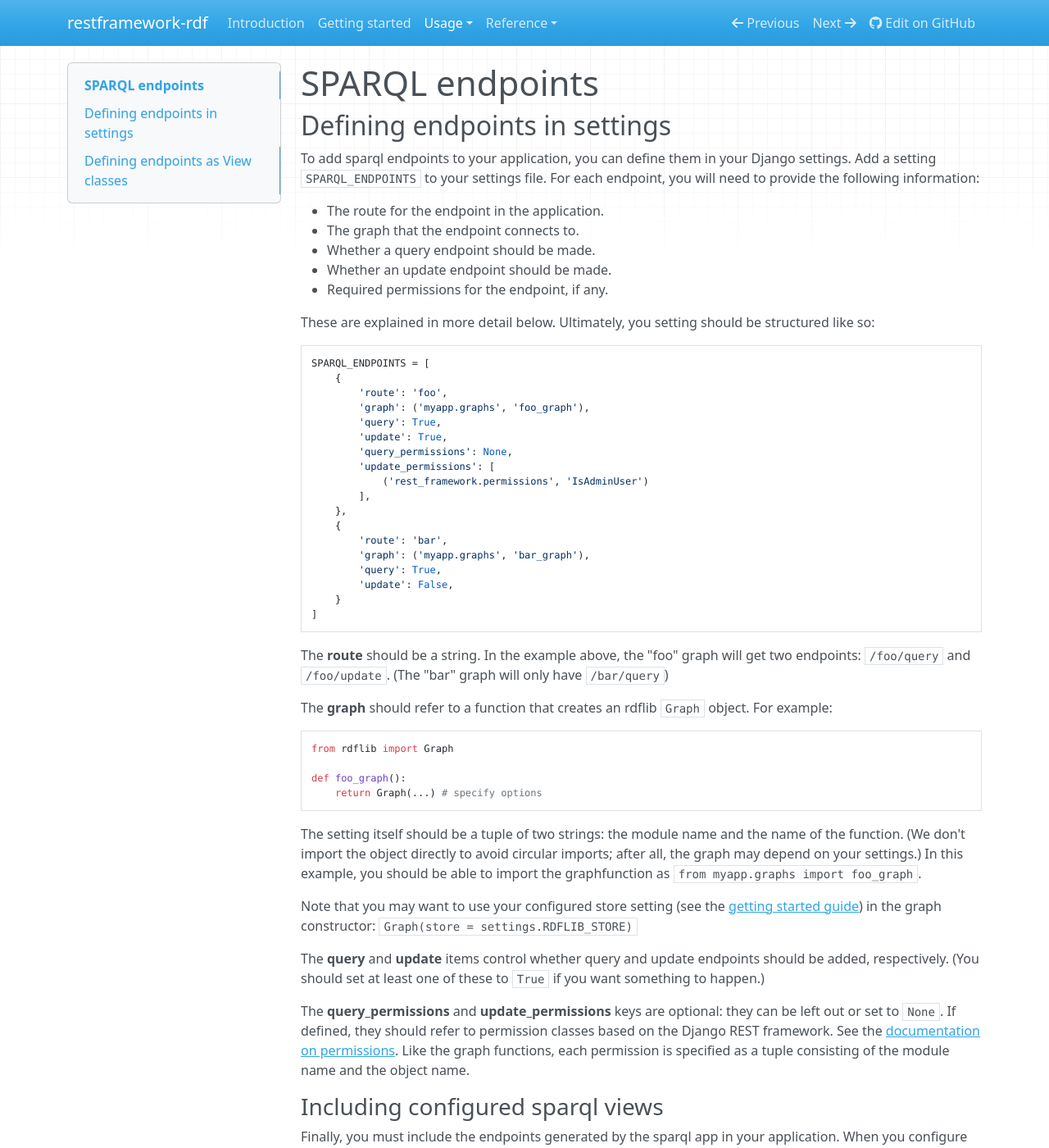
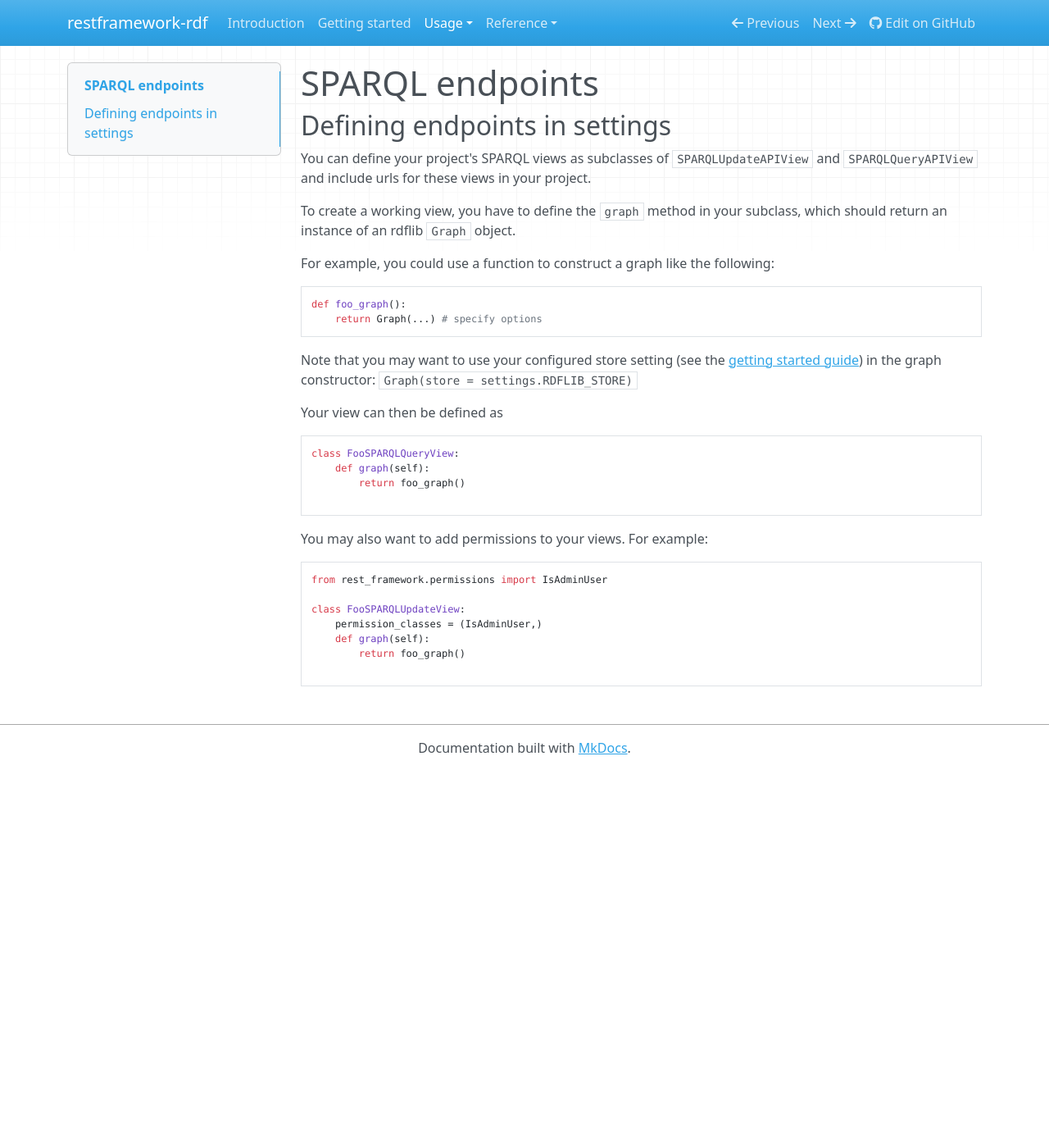
Before and after one commit to UUDigitalHumanitieslab/restframework-rdf, an MkDocs documentation site: the page built from docs/sparql-endpoints.md, in a window 1280 px wide and 1400 px high. Shown: the whole window at 82% size. Built offline with MkDocs 1.6.1, drawn with Linux system fonts in a browser that asks for light colours; nearby versions of some CDN libraries; some of the changed text lies outside the part shown.

Commit message:
don't generate url patterns: documentation

````diff
--- a/docs/sparql-endpoints.md
+++ b/docs/sparql-endpoints.md
@@ -2,66 +2,36 @@
 
 ## Defining endpoints in settings
 
-To add sparql endpoints to your application, you can define them in your Django settings. Add a setting `SPARQL_ENDPOINTS` to your settings file. For each endpoint, you will need to provide the following information:
+You can define your project's SPARQL views as subclasses of `SPARQLUpdateAPIView` and `SPARQLQueryAPIView` and include urls for these views in your project.
 
-- The route for the endpoint in the application.
-- The graph that the endpoint connects to.
-- Whether a query endpoint should be made.
-- Whether an update endpoint should be made.
-- Required permissions for the endpoint, if any.
+To create a working view, you have to define the `graph` method in your subclass, which should return an instance of an rdflib `Graph` object.
 
-These are explained in more detail below. Ultimately, you setting should be structured like so:
+For example, you could use a function to construct a graph like the following:
 
 ```python
-SPARQL_ENDPOINTS = [
-    {
-        'route': 'foo',
-        'graph': ('myapp.graphs', 'foo_graph'),
-        'query': True,
-        'update': True,
-        'query_permissions': None,
-        'update_permissions': [
-            ('rest_framework.permissions', 'IsAdminUser')
-        ],
-    },
-    {
-        'route': 'bar',
-        'graph': ('myapp.graphs', 'bar_graph'),
-        'query': True,
-        'update': False,
-    }
-]
-```
-
-The **route** should be a string. In the example above, the "foo" graph will get two endpoints: `/foo/query` and `/foo/update`. (The "bar" graph will only have `/bar/query`)
-
-The **graph** should refer to a function that creates an rdflib `Graph` object. For example:
-
-```python
-from rdflib import Graph
-
 def foo_graph():
     return Graph(...) # specify options
 ```
 
-The setting itself should be a tuple of two strings: the module name and the name of the function. (We don't import the object directly to avoid circular imports; after all, the graph may depend on your settings.) In this example, you should be able to import the graphfunction as `from myapp.graphs import foo_graph`.
-
 Note that you may want to use your configured store setting (see the [getting started guide](/getting-started)) in the graph constructor: `Graph(store = settings.RDFLIB_STORE)`
 
-The **query** and **update** items control whether query and update endpoints should be added, respectively. (You should set at least one of these to `True` if you want something to happen.)
+Your view can then be defined as
 
-The **query_permissions** and **update_permissions** keys are optional: they can be left out or set to `None`. If defined, they should refer to permission classes based on the Django REST framework. See the [documentation on permissions](https://www.django-rest-framework.org/api-guide/permissions/). Like the graph functions, each permission is specified as a tuple consisting of the module name and the object name.
-
-### Including configured sparql views
-
-Finally, you must include the endpoints generated by the sparql app in your application. When you configure your project's url patterns, make sure to include the following:
+```python
+class FooSPARQLQueryView:
+    def graph(self):
+        return foo_graph()
 
 ```
-from sparql import SPARQL_ROUTE
 
-path(SPARQL_ROUTE, include('sparql.urls'))
+You may also want to add permissions to your views. For example:
+
+```python
+from rest_framework.permissions import IsAdminUser
+
+class FooSPARQLUpdateView:
+    permission_classes = (IsAdminUser,)
+    def graph(self):
+        return foo_graph()
+
 ```
-
-## Defining endpoints as View classes
-
-Instead of adding endpoints to your settings, you can also define your SPARQL views as subclasses of `SPARQLUpdateAPIView` and `SPARQLQueryAPIView` and include these views in your project.
````
